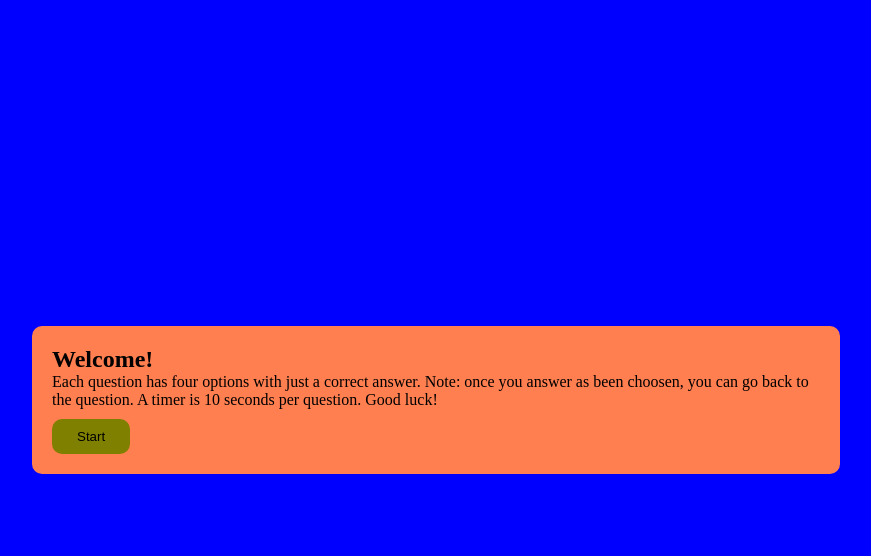
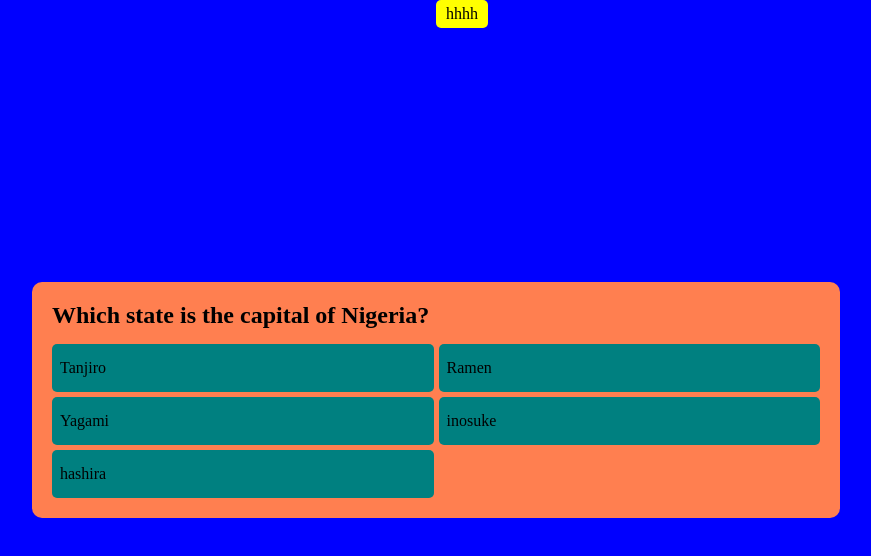
Before and after one commit to fawwazmak/Quiz-App, a plain HTML site: page index.html in a window 1280 px wide. Both pictures are taken after a click on the button "Start". Shown: the whole page, without its empty margins (204-1075 px from the left). Drawn offline with Linux system fonts and the light colour scheme.

Commit message:
still working

```diff
--- a/index.html
+++ b/index.html
@@ -11,15 +11,23 @@
         <h1>Welcome!</h1>
         <p>Each question has four options with just a correct answer. Note: once you answer as been choosen, you can go back to the question. A timer is 10 seconds per question. Good luck!</p>
 
-        <button>Start</button>
+        <button id="start">Start</button>
     </section>
 
-    <section id="question-container"></section>
+    <section id="question-container">
+        <h1 id="question"></h1>
+
+        <div id="options">
+
+        </div>
+
+        <div id="timer">hhhh</div>
+    </section>
 
 
-    <section id="score">
+    <section id="score-sect">
         <h1>Good job</h1>
-        <p>Your Score is</p>
+        <p>Your Score is <b id="main-score"></b></p>
         <div id="percent-container">
             <div id="percent"></div>
         </div>
--- a/script/index.js
+++ b/script/index.js
@@ -4,7 +4,7 @@ let questions = [
         {optn: "Ramen", status: "right"},
         {optn: "Yagami", status: "wrong"},
         {optn: "inosuke", status: "wrong"},
-        {optn: "hashira", status: "wrong"},
+        {optn: "Zenitsu", status: "wrong"},
     ]},
     {shape: "square", question: "Who is the main actor of Death note?", options: [
         {optn: "Tanjiro", status: "wrong"},
@@ -42,20 +42,66 @@ let questions = [
         {optn: "hashira", status: "wrong"},
     ]},
 ];
+let startQuiz = document.getElementById("start");
+let questionSpace = document.getElementById("question-container");
+let scoreSect = document.getElementById("score-sect")
+let title = document.getElementById("question");
+let mainScore = document.getElementById("main-score");
+let scorePercent = document.getElementById("percent");
+let x = 0;
+let score = 0;
+let showTime = document.getElementById("timer")
 
-let questionSpace = document.getElementById("question-container");
+startQuiz.addEventListener("click", () => {
+    document.getElementById("welcome-container").style.display = "none";
+    questionSpace.style.display = "block";
+    showQuestions();
+})
 
 
-for (let i = 0; i < questions.length; i++) {
-    const title = document.createElement('h1');
-    const optionsContainer = document.createElement("div");
-    let options = questions[i].options.map(option => `<div class="option"><p>${option.optn}</p></div>`).join('');
-    optionsContainer.innerHTML = `${options}`;
 
-    title.textContent = questions[i].question;
-    title.className = 'child';
-    questionSpace.appendChild(title);
 
-    questionSpace.appendChild(optionsContainer);
-    optionsContainer.id = "options"
+function showQuestions() {
+    const optionsContainer = document.getElementById("options");
+    optionsContainer.innerHTML = "";
+    const currentQuestion = questions[x];
+    title.textContent = currentQuestion.question;
+
+    let timer;
+
+    function handleAnswer(optn) {
+        clearTimeout(timer);
+        if (x < questions.length) {
+            if (optn && optn.status === "right") {
+                score++;
+            }
+            x++;
+
+            if (x < questions.length) {
+                showQuestions();
+            } else {
+                questionSpace.style.display = "none";
+                scoreSect.style.display = "block";
+                percent = (score / questions.length) * 100;
+                mainScore.innerText = `${score} / ${questions.length} ==> ${percent.toFixed(1)}%`;
+            }
+        }
+        console.log(x, score);
+        if (!optn) {
+            console.log("No answer selected – timeout");
+        }
+    }
+
+
+    currentQuestion.options.forEach(optn => {
+        let option = document.createElement("div");
+        option.id = "option-div";
+        option.innerHTML = optn.optn;
+        optionsContainer.appendChild(option);
+
+        option.addEventListener("click", () => handleAnswer(optn));
+    });
+
+    timer = setTimeout(() => handleAnswer(null), 1000);
+
 }
--- a/styles/style.css
+++ b/styles/style.css
@@ -10,10 +10,10 @@ body {
     flex-direction: column;
     align-items: center;
     justify-content: center;
-    height: 100vh;
+    min-height: 100vh;
 }
 
-.option {
+#option-div {
     background-color: teal;
     border-radius: 5px;
     padding-inline: 8px;
@@ -57,7 +57,7 @@ body {
     display: none;
 }
 
-#score {
+#score-sect {
     display: none;
 }
 
@@ -66,6 +66,16 @@ section {
     background-color: coral;
     padding: 20px;
     border-radius: 10px;
+}
+
+#timer {
+    background-color: yellow;
+    position: absolute;
+    top: 0;
+    left: 50%;
+    border-radius: 5px;
+    padding-inline: 10px;
+    padding-block: 5px;
 }
 
 #welcome-container {
@@ -86,3 +96,21 @@ section {
     background-color: rgb(151, 151, 29);
     color: rgb(208, 208, 208);
 }
+
+@media(max-width: 370px) {
+    #options {
+        grid-template-columns: 1fr;
+    }
+}
+
+@media(max-width: 150px) {
+    h1 {
+        font-size: 14px;
+    }
+    section {
+        width: 90%;
+        padding-inline: 5px;
+        text-align: center;
+        font-size: 10px;
+    }
+}
```
